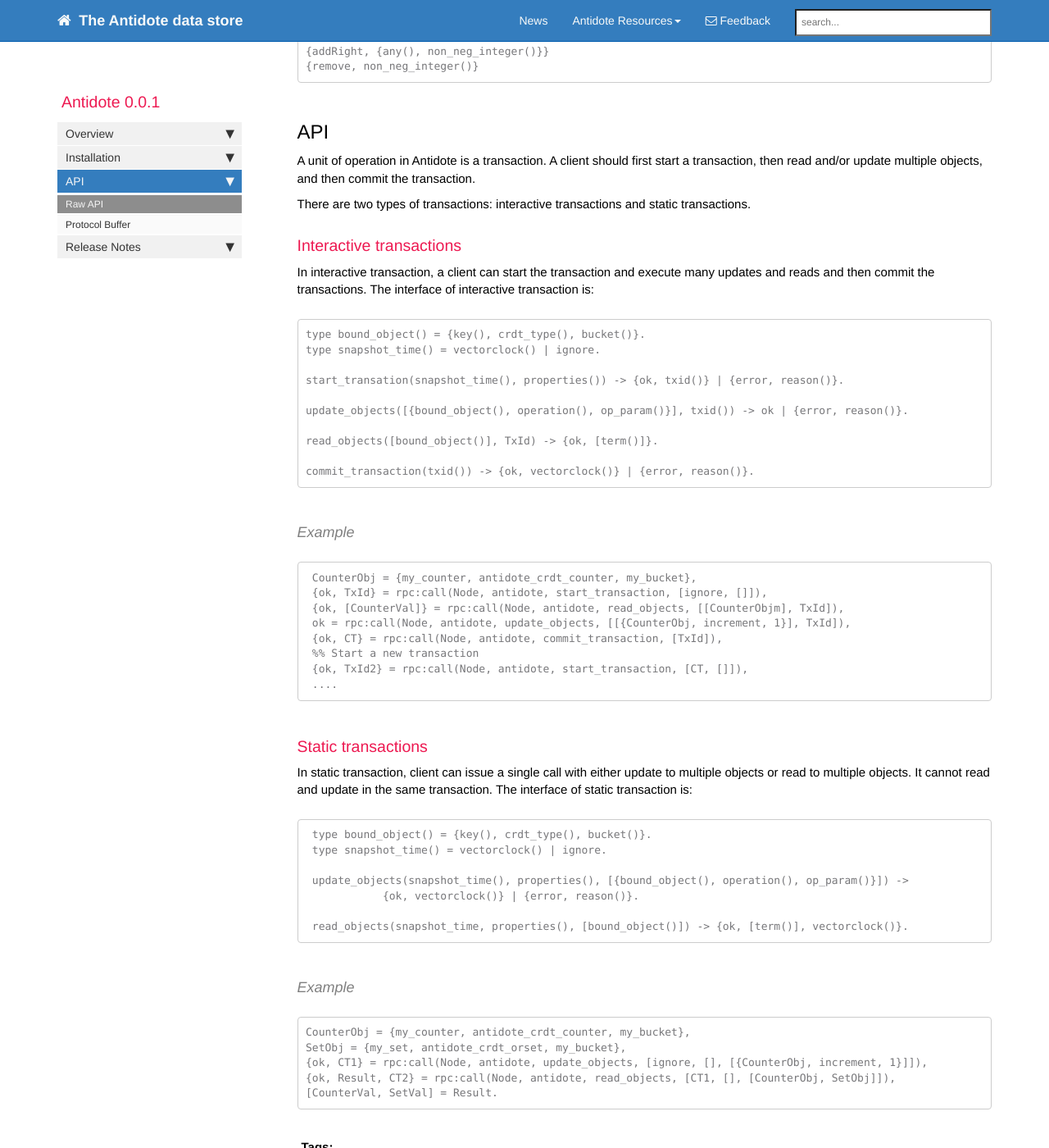
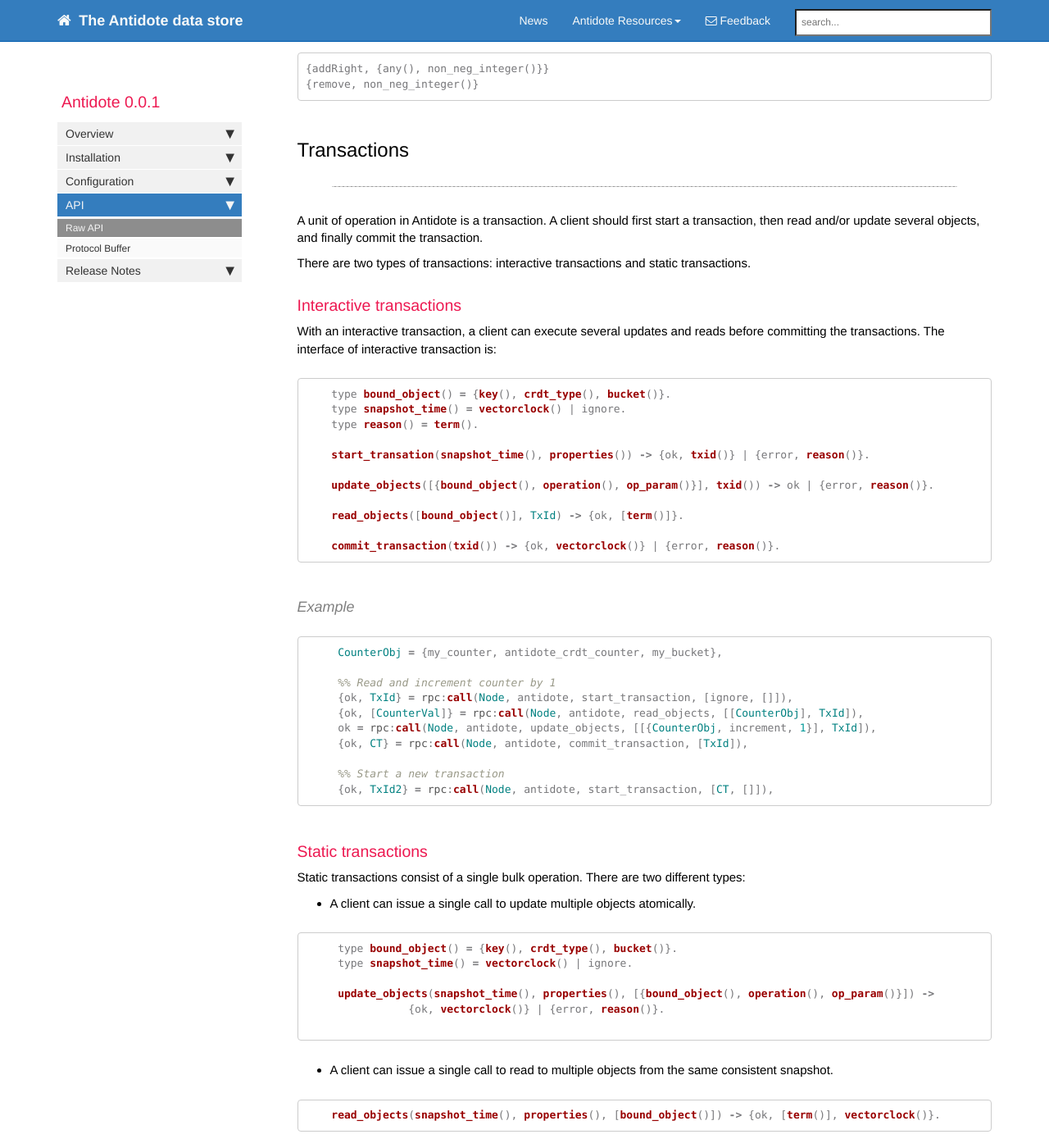
Before and after one commit to AntidoteDB/antidote, a Jekyll site: the page built from docs/pages/mydoc/rawapi.md, in a window 1280 px wide and 1400 px high, scrolled down 1684 px. Shown: the whole window at 82% size. Built offline with Jekyll 4.4.1, drawn with Linux system fonts in a browser that asks for light colours; nearby versions of some CDN libraries; comment, search, counter and statistics services are not loaded; some of the changed text lies outside the part shown.

Commit message:
Work in progress: Config

````diff
--- a/docs/_data/sidebars/home_sidebar.yml
+++ b/docs/_data/sidebars/home_sidebar.yml
@@ -43,6 +43,10 @@ entries:
     url: /install.html
     output: web, pdf
 
+  - title: Configuration
+    url: /config.html
+    output: web, pdf
+
   - title: API
     output: web, pdf
     folderitems:
--- a/docs/pages/mydoc/api.md
+++ b/docs/pages/mydoc/api.md
@@ -31,34 +33,26 @@ Calling `antidotec_pb_socket:start(?ADDRESS, ?PORT)` starts this proxy and retur
   Currently, only one property is supported:  `static = true` starts a static transaction,
   while `static = false` initiates an interactive transaction (default).
 
-  Example usage:
+#### Example
 
-  ```erlang
-        %% If there is no dependency information available or required,
-        %% pass ignore as clock value.
-        Clock = term_to_binary(ignore),
-        %% Initiate a static transaction
-        {ok, TxId} = antidotec_pb:start_transaction(Pid, Clock, [{static=true}]).
-  ```
+```erlang
+    %% If there is no dependency information available or required,
+    %% pass ignore as clock value.
+    Clock = term_to_binary(ignore),
+    %% Initiate a static transaction
+    {ok, TxId} = antidotec_pb:start_transaction(Pid, Clock, [{static=true}]).
+```
 
-* `read_objects (Pid, [bound_object], transaction_descriptor) --> {ok, Values}`
+### Reading and updating objects
+  * `read_objects(Pid::term(), Objects::[term()], TxId::term()) -> {ok, [term()]}  | {error, term()}` reads a set of keys.
 
-  reads a set of keys.
-  Example:
+  * `update_objects(Pid::term(), Updates::[{term(), term(), term()}], TxId::term()) -> ok | {error, term()}`
+   takes a set of object with the operations and corresponding parameters as list of triples.
+   More on data types and operations can be found [here](#pb_datatypes).
 
-  ```erlang
-        {ok, [Val1, Val2]} = antidotec_pb:read_objects(Pid, [O1, O2], TxId),
-        Value = antidotec_counter:value(Val1). %% Assuming O1 is of type counter
-  ```
+####  Example
 
-* `update_objects(Pid::term(), Updates::[{term(), term(), term()}], TxId::term()) -> ok | {error, term()}`
-
-  The `update` function takes a set of object with the operations and corresponding parameters as list of triples.
-  More on data types and operations can be found [here](#pb_datatypes) .
-
-  Example:
-
-  ```erlang
+```erlang
     %% Information on key, type, and bucket
     KeyInfo = {Key, antidote_crdt_counter, <<"bucket">>},
     %% Create a new counter update proxy locally
@@ -66,7 +60,15 @@ Calling `antidotec_pb_socket:start(?ADDRESS, ?PORT)` starts this proxy and retur
     %% Increment the counter by 1
     Obj = antidotec_counter:increment(1, Cntr),
     ok = antidotec_pb:update_objects(Pid, antidotec_counter:to_ops(KeyInfor, Obj), TxId).
-  ```
+
+    Obj1 = {Key1, antidote_crdt_counter, <<"bucket">>},
+    Obj2 = {Key2, antidote_crdt_counter, <<"bucket">>},
+    %% Read values of two objects
+    {ok, [Val1, Val2]} = antidotec_pb:read_objects(Pid, [Obj1, Obj2], TxId),
+    Value = antidotec_counter:value(Val1). %% assuming Obj1 is of type counter
+```
+
+### Finalizing a transaction
 
   * `commit_transaction(Pid::term(), TxId::term()}) -> {ok, term()} | {error, term()}`
 
@@ -74,13 +76,13 @@ Calling `antidotec_pb_socket:start(?ADDRESS, ?PORT)` starts this proxy and retur
   All updates then performed against the stored data.
   These modifications are observable by later transactions that are (transitively) dependent on this transaction.
 
-* `abort_transaction(Pid::term(), TxId::term()) -> ok`
+  * `abort_transaction(Pid::term(), TxId::term()) -> ok`
 
   Transactions can be stopped and canceled by calling `abort_transaction`.
   All updates for this transaction are then revoked.
 
 
-### Example
+#### Example
 The following code snippet increments two counters atomically.
 
 ```erlang
--- /dev/null
+++ b/docs/pages/mydoc/config.md
@@ -0,0 +1,33 @@
+---
+title: Configuration
+last_updated: August 25, 2016
+tags: [configuration]
+summary: ""
+sidebar: mydoc_sidebar
+permalink: config.html
+folder: mydoc
+---
+
+Antidote can be configured to use different transaction protocols and recovery strategies.
+
+## Options for environmental variables
+ txn_cert:
+        true -> write operations are certified during commit, aborting the transaction if a write conflict is detected (i.e. snapshot isolation
+                is ensured for the updates within a single DC, updates across DCs are not checked) (default)
+        false -> transactions perform no certification and always commit (outside of crashes/errors)
+ txn_prot:
+        clocksi -> uses "Cure" protocol to define snapshots and causal dependencies (https://pages.lip6.fr/Marc.Shapiro/papers/Cure-final-ICDCS16.pdf) (default)
+        gr -> uses "Gentle-rain like" protocol to define snapshots and causal dependencies (https://infoscience.epfl.ch/record/202079)
+ recover_from_log:
+        true -> on node start will load any operations stored on the disk log to the in memory cache of the key-value store (default)
+        false -> on node start the state of the key-value store will be empty
+ recover_meta_data_on_start:
+        true -> meta-data state will be loaded from disk on restart including connection state between other DCs and node names and configurations,
+                nodes will automatically reconnect to other dcs on restart (default)
+        false -> meta-data concering node names and connections to other dcs will not be loaded on restart
+ sync_log:
+        true -> local transactions will be stored on log synchronously, i.e. when the reply is sent the updates are guaranteed to be
+                stored to disk (this is very slow in the current logging setup)
+        false -> all updates are sent to the operating system to be stored to disk (eventually), but are not guaranteed to be stored durably on disk
+                 when the reply is sent (default)
+]
--- a/docs/pages/mydoc/rawapi.md
+++ b/docs/pages/mydoc/rawapi.md
@@ -8,15 +8,18 @@ permalink: rawapi.html
 folder: mydoc
 ---
 
-This page describes the raw API of Antidote. These are erlang methods and clients can invoke these API methods via RPC. A better way for client applications to interact with Antidote is to use the [protocol buffer interface](/api.html).
+This page describes the raw API of Antidote. Clients can invoke these functions via RPC.
+A more convenient but restricted way for client applications to interact with Antidote is the [protocol buffer interface](/api.html).
 
-CRDTs
-------
+## CRDTs
 
-Antidote has a library of crdts. The interface of these CRDTs specify what are the operations and the parameters that can be given in update_objects method. Here we specify the supported {operation(), op_param()} pair for each of the supported crdts. The first item in the tuple indicates the update operation and the second item indicates the parameters to the update operation.
+Antidote provides a library of CRDTs.
+The interface of these CRDTs specify the operations and the parameters that can be used for inspection and modification of shared objects.
+In the following, we specify the supported `{operation(), op_param()}` pair for each of the supported CRDTs.
+The first element in the tuple specifies the update operation, and the second item indicates the corresponding parameters.
 
 ##### antidote_crdt_counter #####
-    {increment, integer}
+    {increment, integer()}
     {decrement, integer()}
 
 ##### antidote_crdt_orset #####
@@ -53,19 +56,23 @@ Antidote has a library of crdts. The interface of these CRDTs specify what are t
     {addRight, {any(), non_neg_integer()}}
     {remove, non_neg_integer()}
 
-API
+## Transactions
 ----
 
-A unit of operation in Antidote is a transaction. A client should first start a transaction, then read and/or update multiple objects, and then commit the transaction.
+A unit of operation in Antidote is a transaction.
+A client should first start a transaction, then read and/or update several objects, and finally commit the transaction.
 
 There are two types of transactions: interactive transactions and static transactions.
 
 ### Interactive transactions ###
 
-In interactive transaction, a client can start the transaction and execute many updates and reads and then commit the transactions. The interface of interactive transaction is:
+With an interactive transaction, a client can execute several updates and reads before committing the transactions.
+The interface of interactive transaction is:
 
+```erlang
     type bound_object() = {key(), crdt_type(), bucket()}.
     type snapshot_time() = vectorclock() | ignore.
+    type reason() = term().
 
     start_transation(snapshot_time(), properties()) -> {ok, txid()} | {error, reason()}.
 
@@ -74,31 +81,49 @@ In interactive transaction, a client can start the transaction and execute many
     read_objects([bound_object()], TxId) -> {ok, [term()]}.
 
     commit_transaction(txid()) -> {ok, vectorclock()} | {error, reason()}.
+```
 
 #### Example ####
+
+```erlang
      CounterObj = {my_counter, antidote_crdt_counter, my_bucket},
+
+     %% Read and increment counter by 1
      {ok, TxId} = rpc:call(Node, antidote, start_transaction, [ignore, []]),
-     {ok, [CounterVal]} = rpc:call(Node, antidote, read_objects, [[CounterObjm], TxId]),
+     {ok, [CounterVal]} = rpc:call(Node, antidote, read_objects, [[CounterObj], TxId]),
      ok = rpc:call(Node, antidote, update_objects, [[{CounterObj, increment, 1}], TxId]),
      {ok, CT} = rpc:call(Node, antidote, commit_transaction, [TxId]),
+
      %% Start a new transaction
      {ok, TxId2} = rpc:call(Node, antidote, start_transaction, [CT, []]),
-     ....
+```
 
 ### Static transactions ###
-In static transaction, client can issue a single call with either update to multiple objects or read to multiple objects. It cannot read and update in the same transaction. The interface of static transaction is:
+Static transactions consist of a single bulk operation. There are two different types:
+* A client can issue a single call to update multiple objects atomically.
 
+```erlang
      type bound_object() = {key(), crdt_type(), bucket()}.
      type snapshot_time() = vectorclock() | ignore.
 
      update_objects(snapshot_time(), properties(), [{bound_object(), operation(), op_param()}]) ->
                 {ok, vectorclock()} | {error, reason()}.
 
-     read_objects(snapshot_time, properties(), [bound_object()]) -> {ok, [term()], vectorclock()}.
+```
+* A client can issue a single call to read to multiple objects from the same consistent snapshot.
+
+```erlang
+    read_objects(snapshot_time(), properties(), [bound_object()]) -> {ok, [term()], vectorclock()}.
+```
+
+It is not possible to read and update in the same transaction.
 
 #### Example ####
+
+```erlang
     CounterObj = {my_counter, antidote_crdt_counter, my_bucket},
     SetObj = {my_set, antidote_crdt_orset, my_bucket},
     {ok, CT1} = rpc:call(Node, antidote, update_objects, [ignore, [], [{CounterObj, increment, 1}]]),
     {ok, Result, CT2} = rpc:call(Node, antidote, read_objects, [CT1, [], [CounterObj, SetObj]]),
     [CounterVal, SetVal] = Result.
+```
````
Also changed, not shown: other parts of docs/pages/mydoc/api.md (+3 -1 lines).
